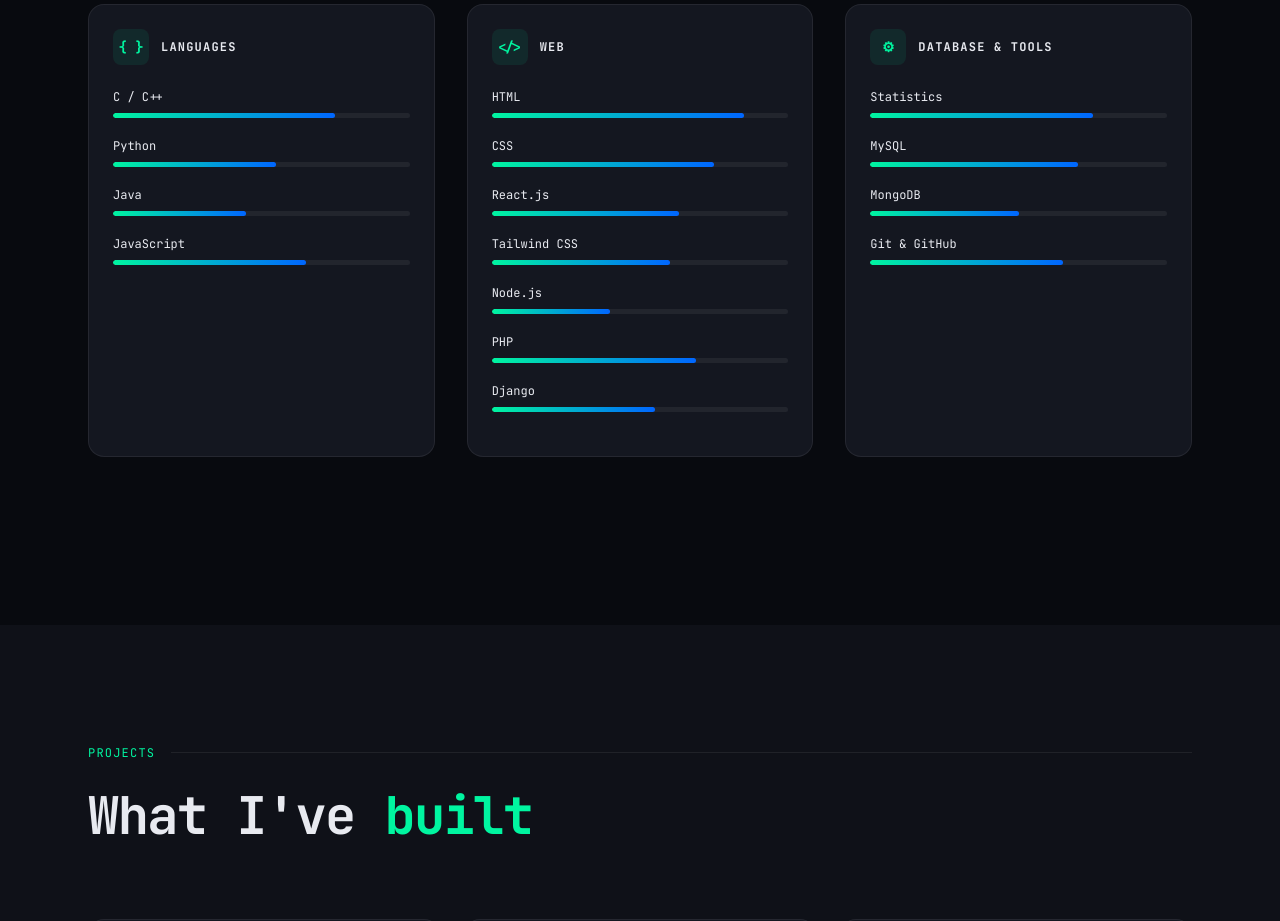
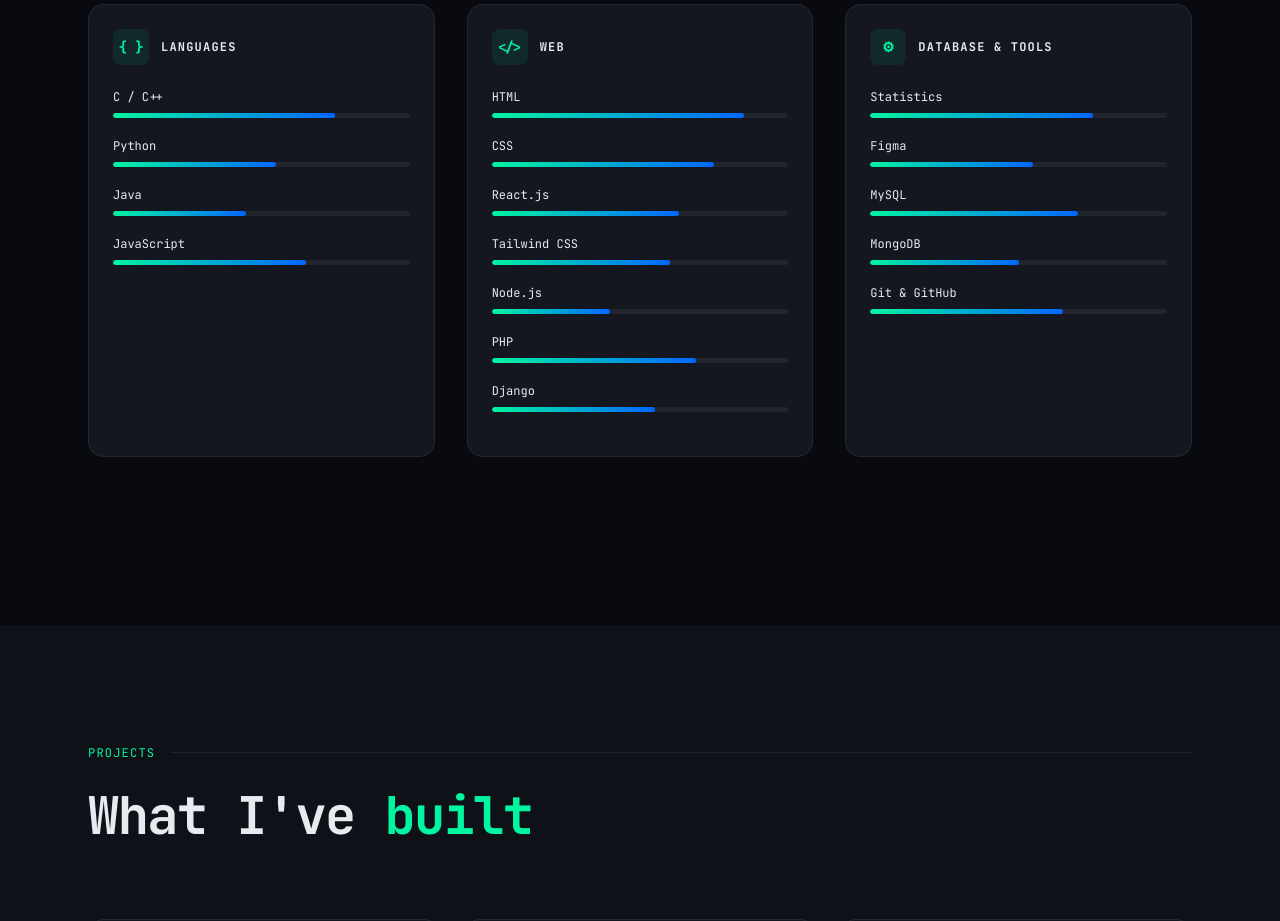
Before and after one commit to vickyjii774/bikash-kattel, a React (Create React App) app: page / in a window 1280 px wide. Shown: the part 1960-2881 px from the top of the page. Built offline with nearby package versions, Linux system fonts and the light colour scheme; the HTML template or start-up script is replaced by a standard one.

Commit message:
Add Figma to Database & Tools skills

```diff
--- a/src/data.js
+++ b/src/data.js
@@ -37,6 +37,7 @@
 
 
   { name: "Statistics",    level: 75, category: "Database & Tools" },
+  { name: "Figma",   level: 55, category: "Database & Tools" },
   { name: "MySQL",          level: 70, category: "Database & Tools" },
   { name: "MongoDB",        level: 50, category: "Database & Tools" },
   { name: "Git & GitHub",   level: 65, category: "Database & Tools" },
```
